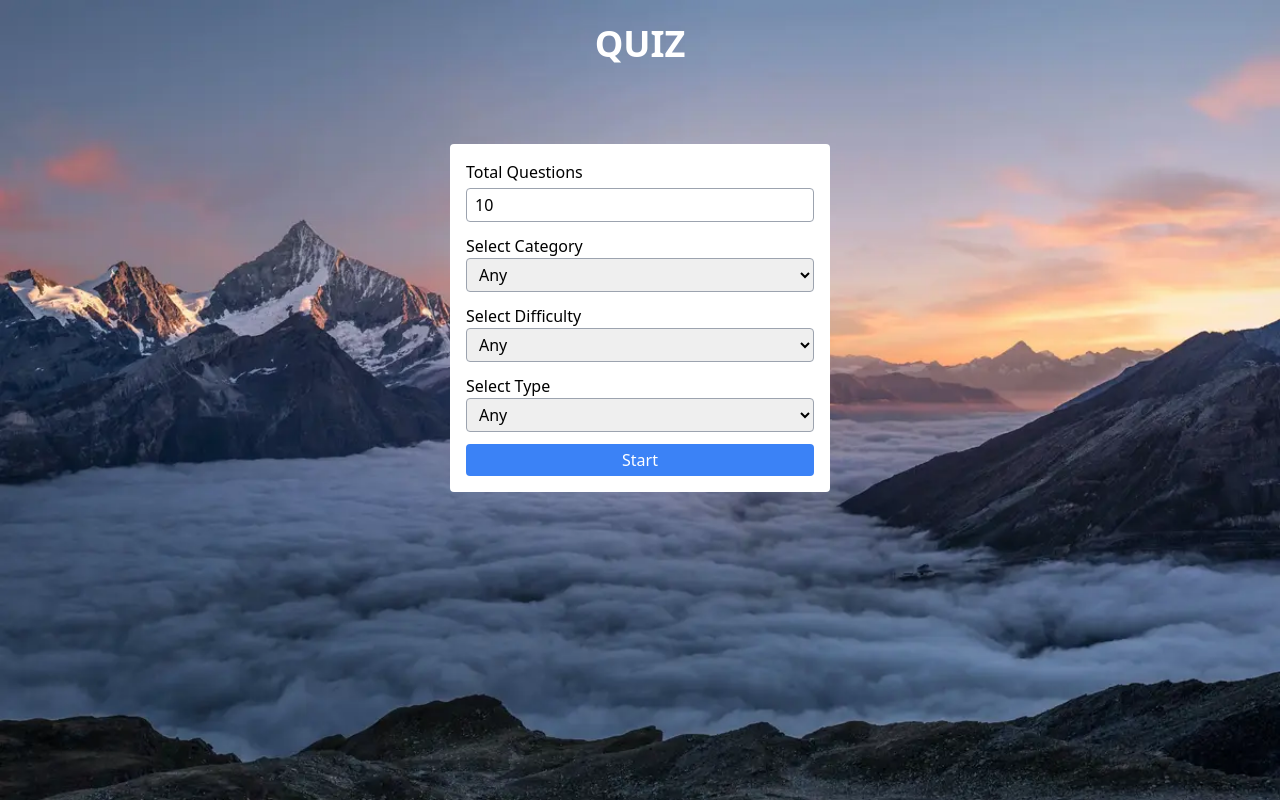
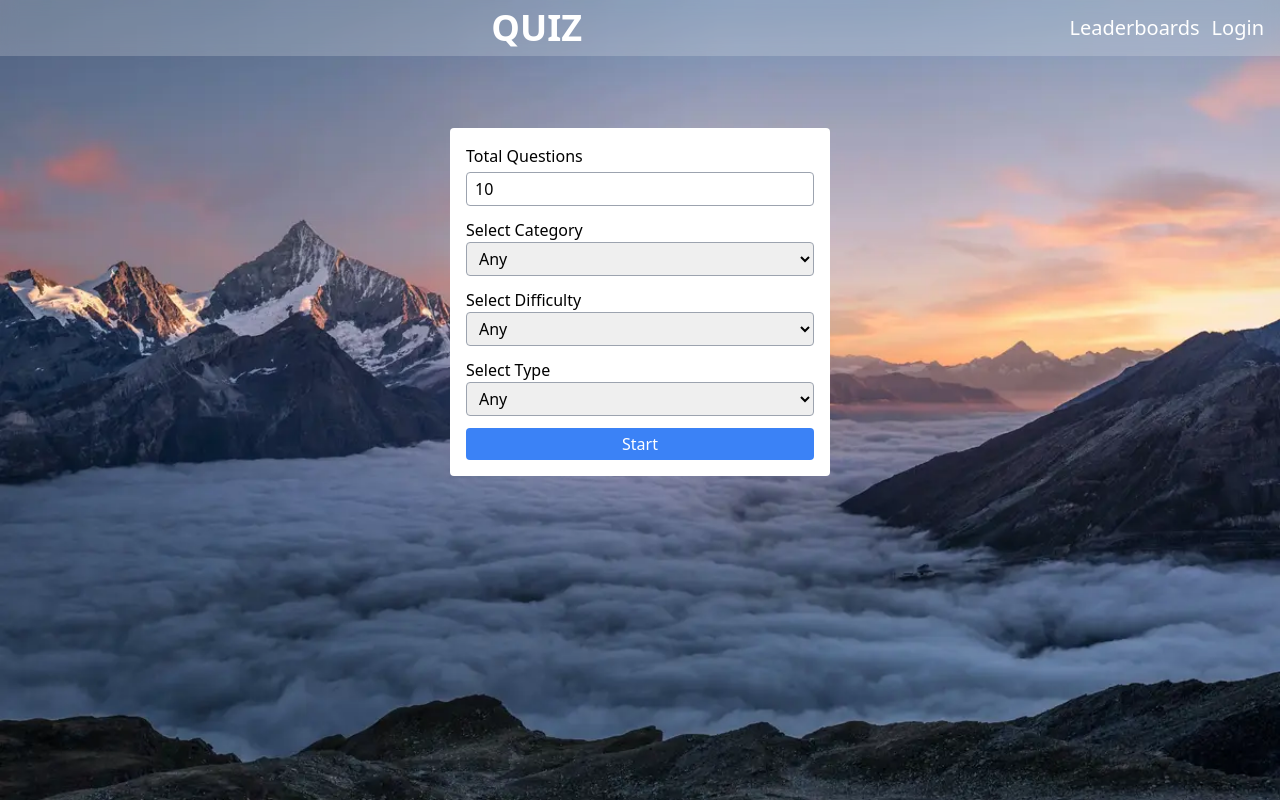
Before and after one commit to DeveloperRidoy/quiz, a Next.js app: page / in a window 1280 px wide. Built offline with nearby package versions, Linux system fonts and the light colour scheme.

Commit message:
working on authentication

```diff
--- /dev/null
+++ b/components/GoogleLoginBtn.tsx
@@ -0,0 +1,24 @@
+import GoogleLogin, { GoogleLoginResponse, GoogleLoginResponseOffline } from "react-google-login";
+import { ouathClientId } from "../utils/config";
+
+
+const GoogleLoginBtn: React.FC = () => {
+
+    const responseGoogle = (res: GoogleLoginResponse | GoogleLoginResponseOffline): void => {
+        console.log(res)
+    }
+
+    return (
+      <GoogleLogin
+    clientId={ouathClientId}
+    render={renderProps => (
+      <button onClick={renderProps.onClick} disabled={renderProps.disabled} className="capitalize">login</button>
+    )}
+    onSuccess={responseGoogle}
+    onFailure={responseGoogle}
+    cookiePolicy={'single_host_origin'}
+  />
+  );
+};
+
+export default GoogleLoginBtn;
--- /dev/null
+++ b/components/Nav.tsx
@@ -0,0 +1,23 @@
+import Link from "next/link";
+import GoogleLoginBtn from "./GoogleLoginBtn";
+
+function Nav() {
+    return (
+        <div className="py-2 px-4 bg-white/20 backdrop-blur flex justify-center items-center gap-3 fixed inset-x-0 text-white text-xl">
+            <Link href="/">
+                <a href="/" className="uppercase text-4xl font-bold flex-1 text-center"
+                >
+                    quiz
+                </a>
+            </Link>
+           <Link href="/leaderboards">
+                <a href="/" className=" capitalize">
+                   leaderboards
+                </a>
+            </Link>
+            <GoogleLoginBtn/>
+      </div>
+  );
+}
+
+export default Nav;
--- a/components/QuestionCard.tsx
+++ b/components/QuestionCard.tsx
@@ -1,5 +1,5 @@
 import { useState } from "react";
-import { EStatus, useStateContext } from "../context/StateContext";
+import { EStatus, useStateContext } from "../hoc/context/StateContext";
 
 const QuestionCard: React.FC = () => {
 
@@ -37,8 +37,6 @@ const QuestionCard: React.FC = () => {
 
   return (
     <div>
-
-
     <div className="p-4 bg-white rounded max-w-[500px]">
       <p className="text-center">Question {questionNum}/{questions.length}</p>
       <h3 className="text-xl my-4" dangerouslySetInnerHTML={{__html:currentQuestion.question}}/>
--- a/components/QuizStartForm.tsx
+++ b/components/QuizStartForm.tsx
@@ -1,5 +1,5 @@
 import React, { useState } from "react";
-import { EStatus, IQuestion, useStateContext } from "../context/StateContext";
+import { EStatus, IQuestion, useStateContext } from "../hoc/context/StateContext";
 import { apiBaseUrl } from "../utils/config";
 import {difficulties, EDifficulty, EType, questionCategories, types} from "../utils/settings";
 import shuffleArray from "../utils/shuffleArray";
--- a/components/ScoreCard.tsx
+++ b/components/ScoreCard.tsx
@@ -1,4 +1,4 @@
-import { EStatus, useStateContext } from "../context/StateContext";
+import { EStatus, useStateContext } from "../hoc/context/StateContext";
 
 const ScoreCard = () => {
   const { state: { score, questions }, setState } = useStateContext();
--- /dev/null
+++ b/hoc/Layout.tsx
@@ -0,0 +1,15 @@
+import Nav from "../components/Nav";
+
+
+const Layout: React.FC = ({children}) => {
+    return (
+        <div>
+            <Nav/>
+            <div className="">
+                {children}
+            </div>
+        </div>
+  );
+};
+
+export default Layout;
--- a/context/StateContext.tsx
+++ b/hoc/context/StateContext.tsx
@@ -1,5 +1,5 @@
 import React, { createContext, Dispatch, ReactChild, SetStateAction, useContext, useState } from "react";
-import { EDifficulty, EType } from "../utils/settings";
+import { EDifficulty, EType } from "../../utils/settings";
 
 export enum EStatus {
   NOT_STARTED = 'NOT_STARTED',
--- a/package.json
+++ b/package.json
@@ -8,7 +8,8 @@
   "dependencies": {
     "next": "latest",
     "react": "^17.0.2",
-    "react-dom": "^17.0.2"
+    "react-dom": "^17.0.2",
+    "react-google-login": "^5.2.2"
   },
   "devDependencies": {
     "@types/node": "17.0.4",
--- a/pages/_app.tsx
+++ b/pages/_app.tsx
@@ -1,11 +1,14 @@
 import '../styles/globals.css'
 import type { AppProps } from 'next/app'
-import StateContext from '../context/StateContext'
+import StateContext from '../hoc/context/StateContext'
+import Layout from '../hoc/Layout'
 
 function MyApp({ Component, pageProps }: AppProps) {
   return (
     <StateContext>
-      <Component {...pageProps} />
+      <Layout>
+        <Component {...pageProps} />
+      </Layout>
     </StateContext>
   )
 }
--- a/pages/index.tsx
+++ b/pages/index.tsx
@@ -3,12 +3,13 @@ import QuestionCard from '../components/QuestionCard'
 import QuizStartForm from '../components/QuizStartForm'
 import Spinner from '../components/spinner/Spinner'
 import ScoreCard from '../components/ScoreCard';
-import { EStatus, useStateContext } from '../context/StateContext'
+import { EStatus, useStateContext } from '../hoc/context/StateContext'
+import { useGoogleLogin } from 'react-google-login';
+import { ouathClientId } from '../utils/config';
 
 export default function Home() {
-
+  const {signIn, loaded } = useGoogleLogin({clientId: ouathClientId});
   const {state : {status, error, score}} = useStateContext();
-
   return (
     <>
       <Head>
@@ -16,15 +17,14 @@ export default function Home() {
         <link rel="icon" href="/favicon.ico" />
       </Head>
       <div
-        className="flex min-h-screen flex-col gap-20 items-center p-6" style={{ background: 'url(img/background.webp)', backgroundRepeat: 'no-repeat', backgroundSize: 'cover' }}>
-        <h1 className="text-4xl uppercase text-white font-bold">quiz</h1>
+        className="min-h-screen flex flex-col gap-20 items-center p-6 pt-32" style={{ background: 'url(img/background.webp)', backgroundRepeat: 'no-repeat', backgroundSize: 'cover' }}>
         {error ? <div className="p-2 bg-red-500 text-white text-xl">{error}</div> : (
           <>
             {status === EStatus.LOADING && <Spinner className='absolute top-1/2 -translate-y-1/2'/> }
             {status === EStatus.NOT_STARTED && <QuizStartForm/> }
             {status === EStatus.STARTED && (
               <div className='grid gap-2 text-center'>
-                <p className='font-semibold text-3xl text-white'>score: {score}</p>
+                <p className='font-semibol text-3xl text-white'>score: {score}</p>
                 <QuestionCard /></div>
             )}
             {status === EStatus.FINISHED && <ScoreCard/> }
--- a/tailwind.config.js
+++ b/tailwind.config.js
@@ -2,6 +2,7 @@ module.exports = {
   content: [
     './pages/**/*.{js,ts,jsx,tsx}',
     './components/**/*.{js,ts,jsx,tsx}',
+    './hoc/**/*.{js,ts,jsx,tsx}',
   ],
   theme: {
     extend: {},
--- a/utils/config.ts
+++ b/utils/config.ts
@@ -1,2 +1,4 @@
 export   const apiBaseUrl: string =
   'https://opentdb.com/api.php'
+
+export const ouathClientId = '762068568152-hb3mg5nsg6ftmnqglhk32jf5k75ff26k.apps.googleusercontent.com'
```
Also changed, not shown: 1 other file (tests, documents, lock files or other folders).
